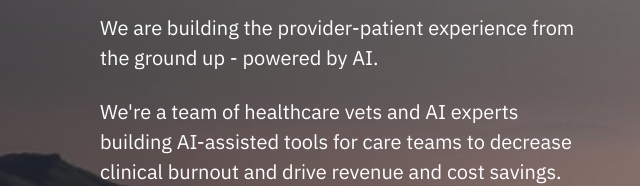
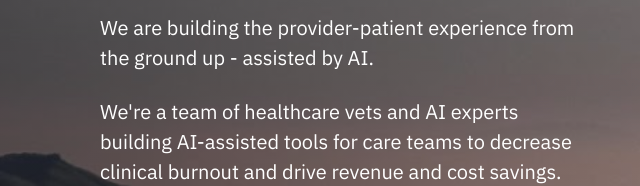
Before and after one commit to pruksmhc/maidahealth.github.io, a plain HTML site: page index.html in a window 1280 px wide. Shown: the part 223-409 px from the top of the page, 0-640 px from the left. Drawn offline with nearby package versions, Linux system fonts and the light colour scheme.

Commit message:
Update index.html

```diff
--- a/index.html
+++ b/index.html
@@ -37,7 +37,7 @@
                     <div class="hero-inner">
 						<div class="hero-copy">
 	                        <h1 class="hero-title mt-0">Maida Health</h1>
-	                        <p style="color:white">We are building the provider-patient experience from the ground up - powered by AI. </p>
+	                        <p style="color:white">We are building the provider-patient experience from the ground up - assisted by AI. </p>
 </p>
    <p style="color:white">We're a team of healthcare vets and AI experts building AI-assisted tools for care teams to decrease clinical burnout and drive revenue and cost savings.
 </p> 	                       <a class="button button-primary" href="mailto: jen@maida.ai">Get in touch</a></div>
```
